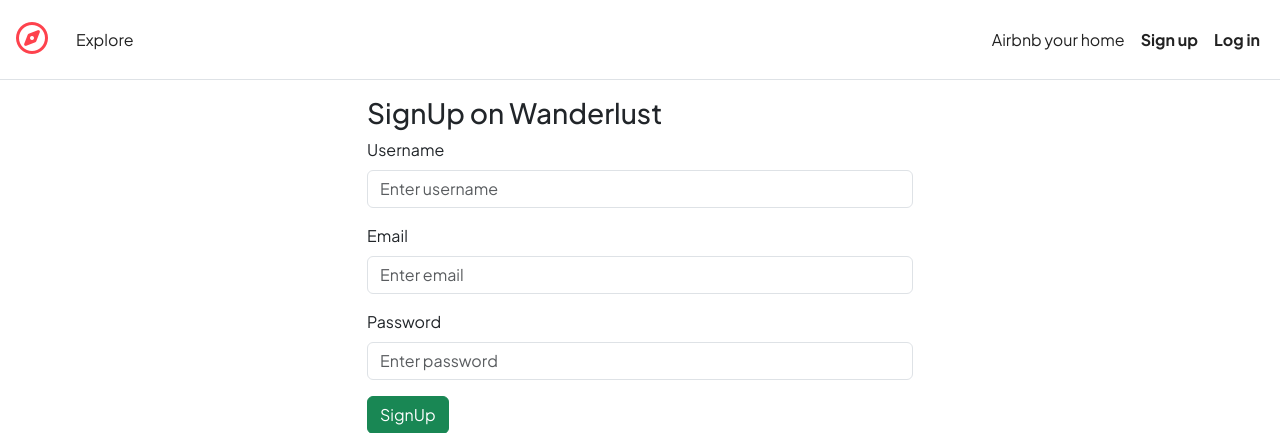
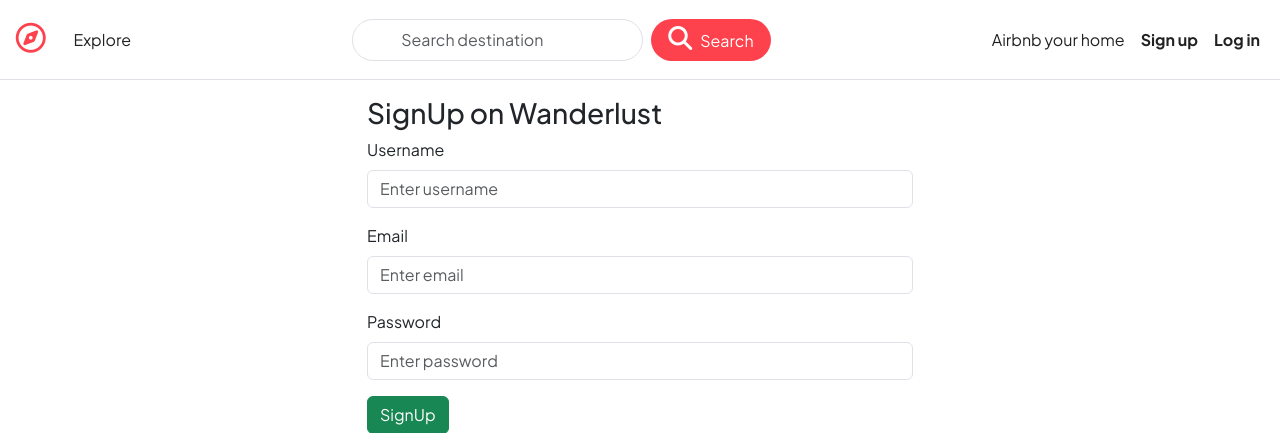
Before and after one commit to Ayush-390/AirHome, a Node server app: page /signup in a window 1280 px wide. Shown: the top 433 px of the page. Run offline with Node 20, Linux system fonts and the light colour scheme; some libraries are stand-ins or nearby versions.

Commit message:
Added search btns

```diff
--- a/public/css/style.css
+++ b/public/css/style.css
@@ -19,7 +19,13 @@ body {
 }
 .fa-compass{
     color: #fe424d;
-    font-size: 2rem;
+}
+
+
+/* Make all Font Awesome icons larger site-wide. */
+i[class^="fa-"],
+i[class*=" fa-"] {
+  font-size: 1.5em;
 }
 .nav-link{
     color: #222222  !important;
--- a/views/includes/navbar.ejs
+++ b/views/includes/navbar.ejs
@@ -1,3 +1,29 @@
+<style>
+  .search-btn {
+    background-color: #fe424d;
+    color: #fff;
+    border-radius: 25px;
+    padding: 0 1rem 0 1rem;
+  }
+
+  .search-btn:hover {
+    background-color: #fe424d;
+    color: #fff;
+  }
+
+  .search-btn i {
+    display: inline;
+    margin-right: 0.5rem;
+  }
+
+  .search-inp {
+    border-radius: 25px;
+    padding: 0.5rem 3rem 0.5rem 3rem;
+    font-size: 1rem;
+  }
+</style>
+
+
 <nav class="navbar navbar-expand-md bg-body-light border-bottom sticky-top">
   <div class="container-fluid">
     <a class="navbar-brand" href="/listings"><i class="fa-regular fa-compass"></i></a>
@@ -13,10 +39,23 @@
 
     <div class="collapse navbar-collapse" id="navbarNavAltMarkup">
       <div class="navbar-nav">
+        <a class="nav-link" href="/listings">Explore</a>
+      </div>
 
-        <a class="nav-link" href="/listings">Explore</a>
+<div class="navbar-nav ms-auto">
+  <form class="d-flex" role="search" action="/listings" method="GET">
+    <input
+      class="form-control me-2 search-inp"
+      type="search"
+      name="q"
+      placeholder="Search destination"
 
-      </div>
+    />
+    <button class="btn search-btn" type="submit">
+      <i class="fa-solid fa-magnifying-glass"></i>Search
+    </button>
+  </form>
+</div>
 
 
 
```
